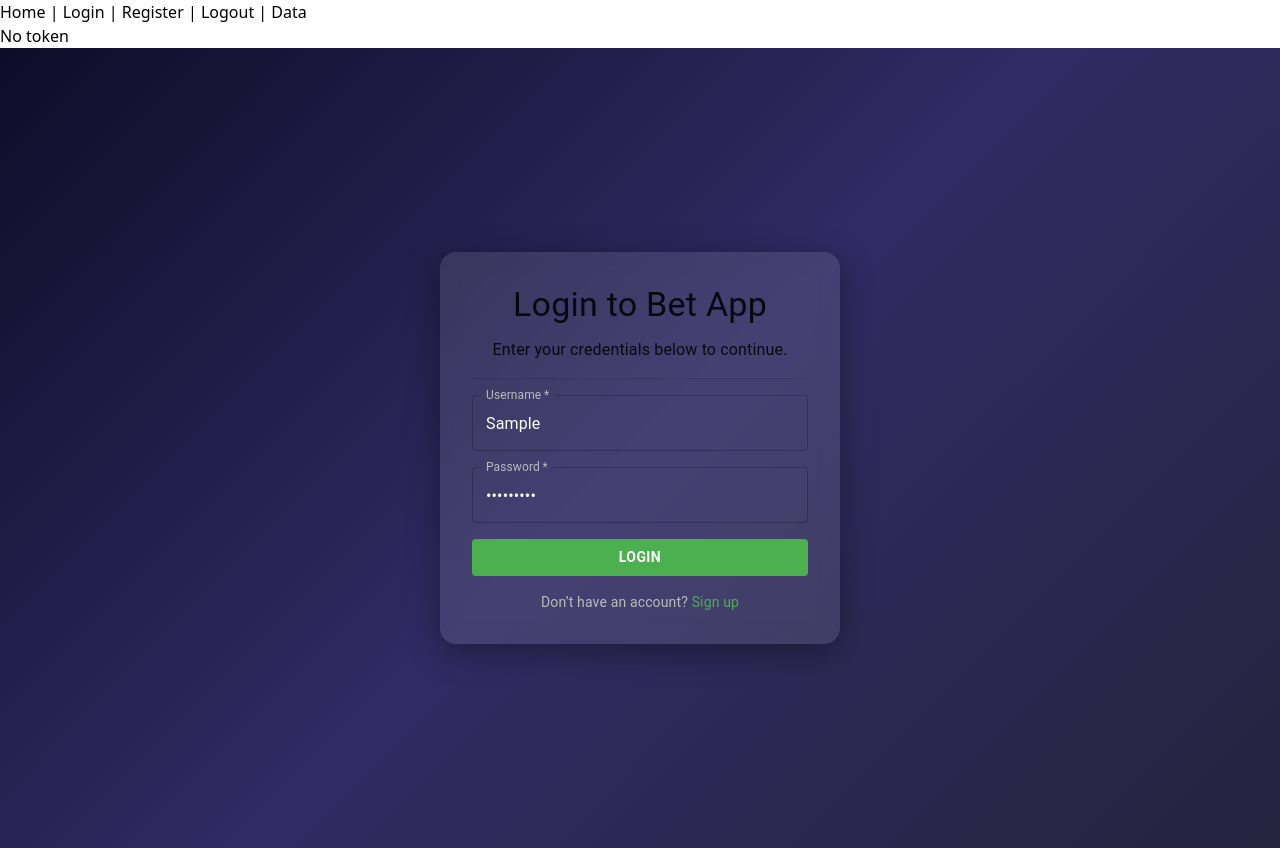
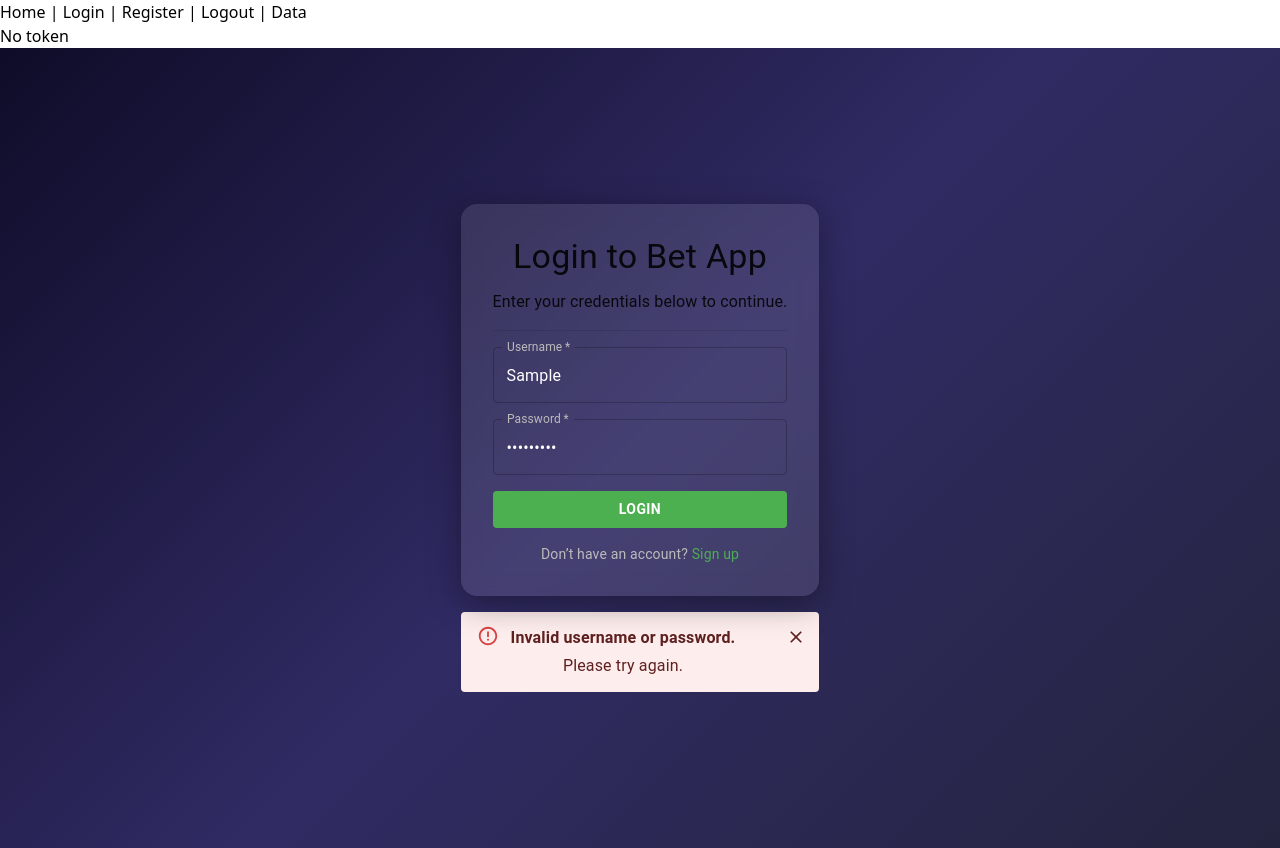
Before and after one commit to Gicone99/bets-app, a React (Create React App) app in the folder frontend/: page /login in a window 1280 px wide. Both pictures are taken after typing "Sample", "Sample123" into the empty fields and a click on the button "LOGIN". Built offline with nearby package versions, Linux system fonts and the light colour scheme; no server answers.

Commit message:
adapted login page

```diff
--- a/frontend/src/pages/Login.jsx
+++ b/frontend/src/pages/Login.jsx
@@ -1,5 +1,4 @@
-import { useState } from "react";
-import React from "react";
+import React, { useState } from "react";
 import {
   Box,
   TextField,
@@ -7,6 +6,7 @@ import {
   Typography,
   Paper,
   Divider,
+  Alert,
 } from "@mui/material";
 import { styled } from "@mui/system";
 
@@ -43,9 +43,10 @@ const Login = () => {
   const [username, setUsername] = useState("");
   const [password, setPassword] = useState("");
   const [token, setToken] = useState("");
+  const [error, setError] = useState(false);
 
-  function handleSubmit(e) {
-    e.preventDefault(); // this blocks the default behavior as we don't want to reload or go somewhere else
+  const handleSubmit = (e) => {
+    e.preventDefault();
     fetch("http://localhost:3000/login", {
       method: "post",
       headers: {
@@ -56,21 +57,34 @@ const Login = () => {
         password: password,
       }),
     })
-      .then((response) => response.json())
+      .then((response) => {
+        if (!response.ok) {
+          throw new Error("Invalid credentials");
+        }
+        return response.json();
+      })
       .then((data) => {
-        // if logged successfully we then get token in a data object which we then store in localstorage
-        console.log(data);
-        console.log(data.token);
         setToken(data.token);
-        console.log(token);
         localStorage.setItem("token", data.token);
+        setError(false);
+      })
+      .catch(() => {
+        setError(true);
       });
+  };
+
+  React.useEffect(() => {
+    if (error) {
+      const timer = setTimeout(() => setError(false), 3000);
+      return () => clearTimeout(timer);
     }
+  }, [error]);
 
   return (
     <>
       {token ? <p>Token: {localStorage.getItem("token")}</p> : <p>No token</p>}
       <Background>
+        <Box sx={{ textAlign: "center" }}>
           <LoginContainer>
             <Typography variant="h4" gutterBottom>
               Login to Bet App
@@ -117,6 +131,24 @@ const Login = () => {
               </a>
             </Typography>
           </LoginContainer>
+          {error && (
+            <Box
+              sx={{
+                marginTop: 2,
+                maxWidth: 400,
+                marginX: "auto",
+                textAlign: "center",
+              }}
+            >
+              <Alert severity="error" onClose={() => setError(false)}>
+                <Typography sx={{ fontWeight: "bold", marginBottom: 0.5 }}>
+                  Invalid username or password.
+                </Typography>
+                <Typography variant="body1"> Please try again.</Typography>
+              </Alert>
+            </Box>
+          )}
+        </Box>
       </Background>
     </>
   );
```
Lines whose indentation alone changed are shown as unchanged.
